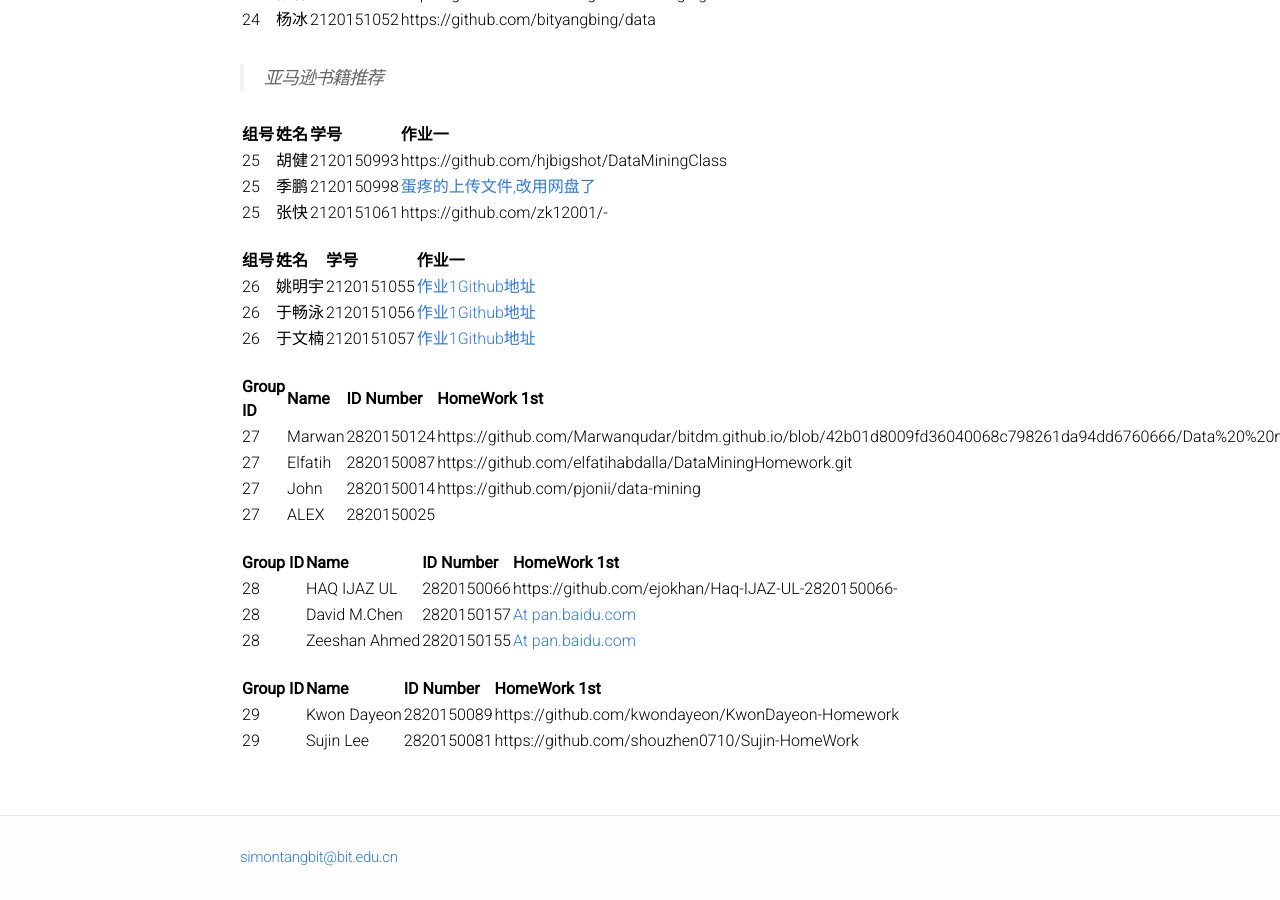
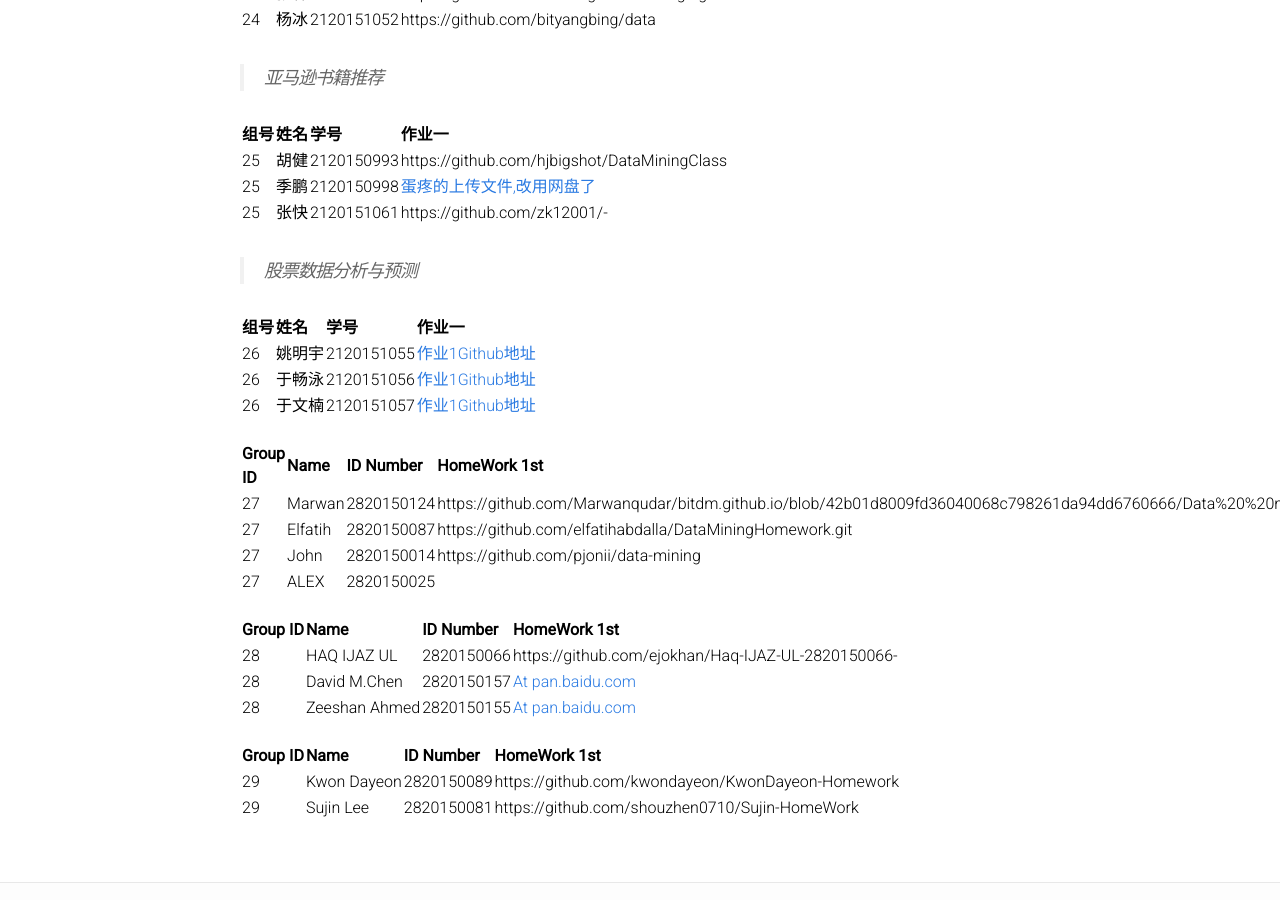
Before and after one commit to BITDM/bitdm.github.io, a Jekyll site: the page built from 2016/groups.md, in a window 1280 px wide and 900 px high, scrolled down 4597 px. Built offline with Jekyll 4.4.1, drawn with Linux system fonts in a browser that asks for light colours.

Commit message:
Update groups.md

```diff
--- a/2016/groups.md
+++ b/2016/groups.md
@@ -203,6 +203,8 @@ permalink: /2016/groups/
 |25|季鹏|2120150998|[蛋疼的上传文件,改用网盘了](http://pan.baidu.com/s/1i5jP8Br)|
 |25|张快|2120151061|https://github.com/zk12001/-
 
+> 股票数据分析与预测
+
 |组号|姓名|学号|作业一|
 |:-------------|:-------------|:-----|:-----|
 |26|姚明宇|2120151055|[作业1Github地址](https://github.com/mingmingxi/DM-Seaweed/tree/master/DM_homework)
```
